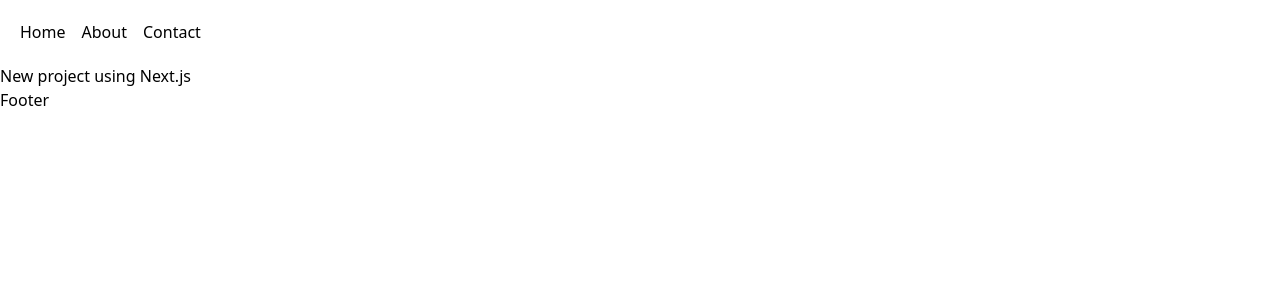
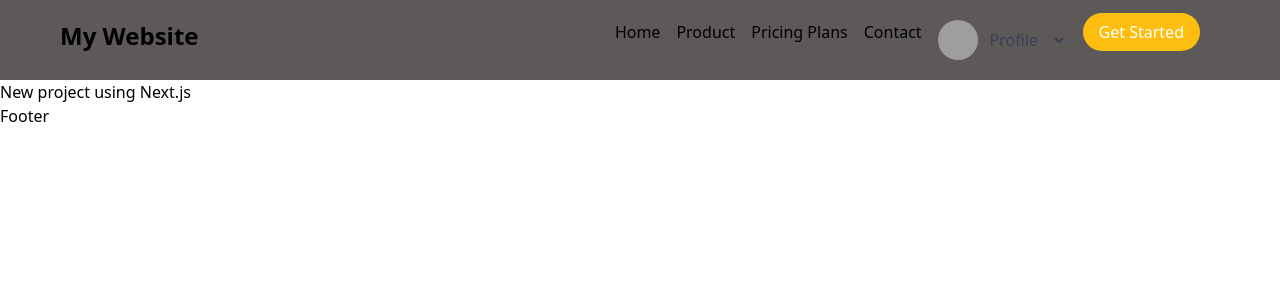
Before and after one commit to Abiljoseph/NewProject, a Next.js app: page / in a window 1280 px wide. Shown: the top 300 px of the page. Built offline with nearby package versions, Linux system fonts and the light colour scheme; grey boxes are pictures that could not be loaded.

Commit message:
updation for header

```diff
--- a/src/app/components/ui/Header.tsx
+++ b/src/app/components/ui/Header.tsx
@@ -1,13 +1,32 @@
 
 export default function Header() {
   return (
-     <header className="bg-white-500 text-black p-5">
-      <nav>
-        <ul className="flex space-x-4">
+     <header className="bg-[var(--tertiary-color)] text-black p-5 px-15">
+      <nav className="flex justify-between align-center">
+        <div className="text-2xl font-bold">
+          <a href="/">My Website</a>
+        </div>
+        <div>
+        <ul className="flex space-x-4 pr-5">
           <li><a href="/">Home</a></li>
-          <li><a href="/about">About</a></li>
-          <li><a href="/contact">Contact</a></li>
+          <li><a href="/about">Product</a></li>
+          <li><a href="/contact">Pricing Plans</a></li>
+          <li><a href="">Contact</a></li>
+           <li className="flex items-center space-x-2">
+            <img
+              className="w-10 h-10 rounded-full object-cover"
+              src="https://fifpro.org/media/5chb3dva/lionel-messi_imago1019567000h.jpg"
+              alt="Profile"
+            />
+            <select className="bg-transparent border-none focus:ring-0 text-gray-700">
+              <option value="option1">Profile</option>
+              <option value="option2">Settings</option>
+              <option value="option3">Logout</option>
+            </select>
+          </li>
+          <li><a className="bg-[var(--primary-color)] hover:bg-[var(--secondary-color)] text-white px-4 py-2 rounded-full">Get Started</a></li>
         </ul>
+        </div>
       </nav>
     </header>
   )
--- a/src/app/globals.css
+++ b/src/app/globals.css
@@ -1 +1,7 @@
 @import "tailwindcss";
+
+:root {
+  --primary-color: #FEBE10;
+  --secondary-color: #FFFF00;
+  --tertiary-color: #5d5959;
+}
```
